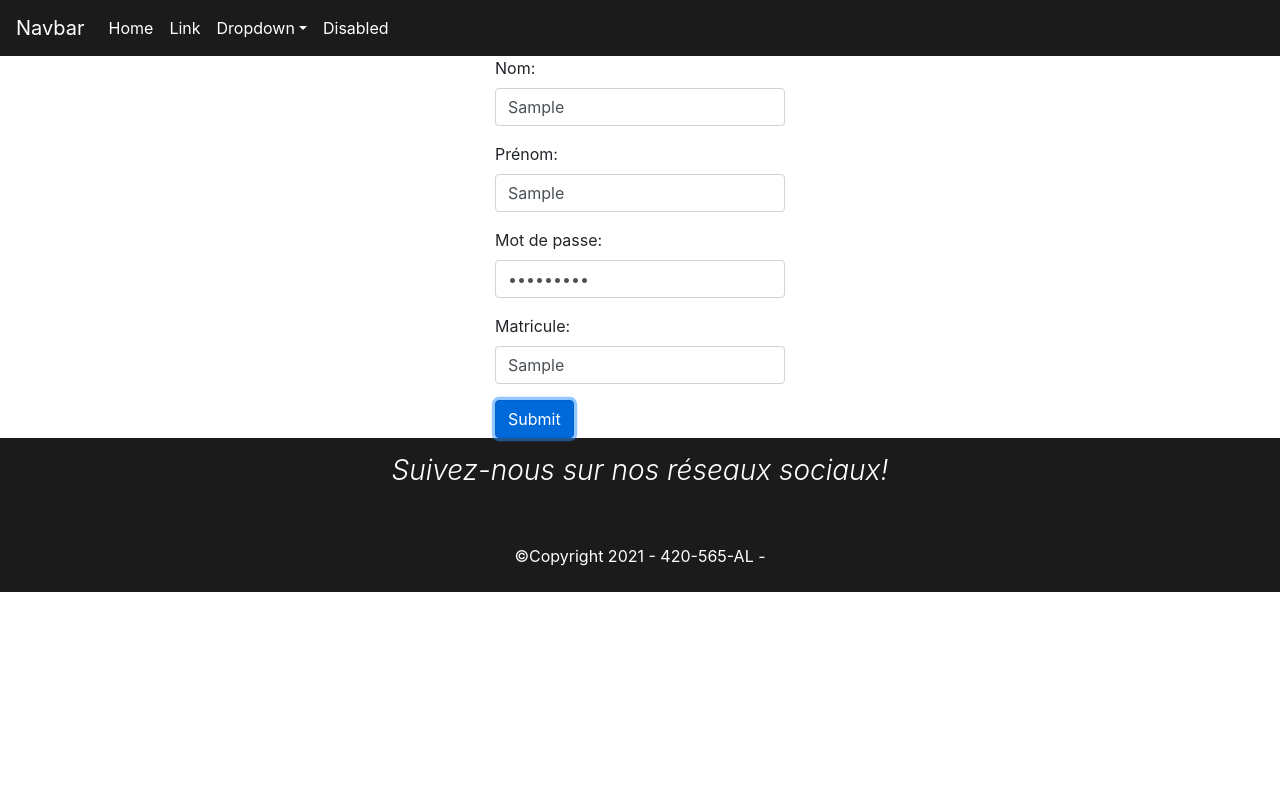
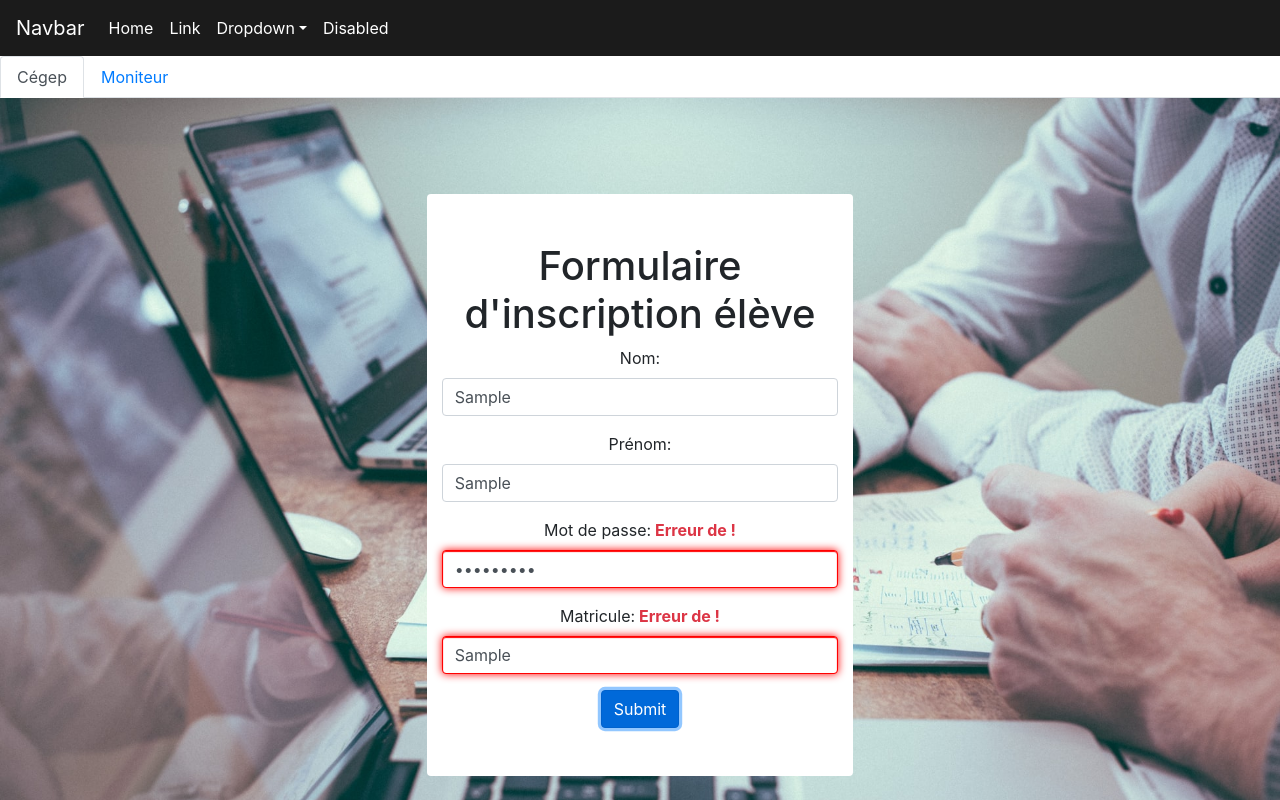
Before and after one commit to NicolasH-L/420-565-A21_ProjetIntegre_Equipe2, a React (Create React App) app in the folder Projet_Integre_Equipe2/src/main/resources/projet_integre_equipe2/: page / in a window 1280 px wide. Both pictures are taken after typing "Sample", "Sample", "Sample123", "Sample" into the empty fields and a click on the button "Submit". Shown: the top 800 px of the page. Built offline with nearby package versions, Linux system fonts and the light colour scheme; no server answers.

Commit message:
Affichage des deux formulaires(moniteur et eleve) dans la page d'inscription, Adaptation du code dans StudentRegistration

```diff
--- a/Projet_Integre_Equipe2/src/main/resources/projet_integre_equipe2/package.json
+++ b/Projet_Integre_Equipe2/src/main/resources/projet_integre_equipe2/package.json
@@ -7,7 +7,9 @@
     "@testing-library/react": "^11.2.7",
     "@testing-library/user-event": "^12.8.3",
     "bootstrap": "^4.6.0",
+    "jquery": "^3.6.0",
     "json-server": "^0.16.3",
+    "popper.js": "^1.16.1",
     "react": "^17.0.2",
     "react-bootstrap": "^1.6.3",
     "react-dom": "^17.0.2",
--- a/Projet_Integre_Equipe2/src/main/resources/projet_integre_equipe2/src/App.js
+++ b/Projet_Integre_Equipe2/src/main/resources/projet_integre_equipe2/src/App.js
@@ -22,12 +22,26 @@ function App() {
   //  setStudents([...student, data])
   }
 
-
-
   return (
     <div>
       <NavbarHead/>
-      <StudentRegistration onAdd={addStudent}/>
+      <div>
+        <ul class="nav nav-tabs" id="myTab" role="tablist">
+          <li class="nav-item" role="presentation">
+            <a class="nav-link active" id="cegep-tab" data-toggle="tab" href="#cegep" role="tab" aria-controls="cegep" aria-selected="true">Cégep</a>
+          </li>
+          <li class="nav-item" role="presentation">
+            <a class="nav-link" id="monitor-tab" data-toggle="tab" href="#monitor" role="tab" aria-controls="monitor" aria-selected="false">Moniteur</a>
+          </li>
+        </ul>
+        <div class="tab-content" id="myTabContent">
+          <div class="tab-pane fade show active" id="cegep" role="tabpanel" aria-labelledby="cegep-tab"><StudentRegistration onAdd={addStudent}/></div>
+          <div class="tab-pane fade" id="monitor" role="tabpanel" aria-labelledby="monitor-tab"><MonitorRegistration/></div>
+        </div>
+      </div>
+
+
+
       <Footer/>
     </div>
   );
--- a/Projet_Integre_Equipe2/src/main/resources/projet_integre_equipe2/src/components/StudentRegistration.js
+++ b/Projet_Integre_Equipe2/src/main/resources/projet_integre_equipe2/src/components/StudentRegistration.js
@@ -1,37 +1,83 @@
+import _ from 'lodash';
 import React from 'react'
-import {useState} from 'react'
+import { useState } from 'react'
+import work from '../images/background-01.jpg'
 
 const StudentRegistration = ({onAdd}) => {
     const [student, setStudent] = useState({lastName:"", firstName:"", password:"", matricule:""});
 
     const onSubmit = (e) => {
         e.preventDefault()
-
-        if (!student.lastName || !student.firstName || !student.password || !student.matricule){
+        if (!_.isEmpty(error.lastName) || !_.isEmpty(error.firstName) || !_.isEmpty(error.password)|| !_.isEmpty(error.matricule) ||
+            _.isEmpty(student.lastName) || _.isEmpty(student.firstName) || _.isEmpty(student.password )|| _.isEmpty(student.matricule)){
+            console.log(student)
             alert("Veuillez remplir tous les champs!")
             return
+        } else {
+            console.log(student)
         }
         onAdd({student})
     }
 
+    const [error, setError] = useState({
+        lastName: "", firstName: "",
+        password: "", matricule: ""
+    });
+
+    const validateInput = (e) => {
+        let pattern;
+        let inputError;
+        let patternName = /^([a-zA-ZéÉèÈïÏêÊ])(([a-zA-ZéÉèÈïÏêÊ]*|\-)[a-zA-ZéÉèÈïÏêÊ])*[a-zA-ZéÉèÈïÏêÊ]*$/;
+        let patternPassword = /^(?=.*[0-9])(?=.*[!@#$%^&*])[a-zA-Z0-9!@#$%^&*]{6,16}$/;
+        let patternMatricule = /^[0-9]{7}$/;
+
+         if (e.target.id === "lastName" || e.target.id === "firstName") {
+            pattern = new RegExp(patternName);
+        } else  if (e.target.id === "password") {
+            pattern = new RegExp(patternPassword)
+        } else  if (e.target.id === "matricule") {
+            pattern = new RegExp(patternMatricule)
+        }
+
+        if (pattern === undefined)
+            return;
+
+        if (!pattern.test(e.target.value) || e.target.value === "") {
+            e.target.style.borderColor = "red";
+            e.target.style.boxShadow = "0 1px 1px red inset, 0 0 8px red";
+            inputError = <strong className="text-danger"> Erreur de {e.target.name}!</strong>;
+        } else {
+            e.target.style.borderColor = "#ced4da";
+            e.target.style.boxShadow = "none"
+            inputError = ""
+            setStudent({ ...student, [e.target.id]: e.target.value })
+        }
+        setError({ ...error, [e.target.id]: inputError })
+    }
+
     return (
-        <div className="container w-25">
-            <form onSubmit={onSubmit}>
+        <div className="py-5" style={{ backgroundImage: `url(${work})`, backgroundRepeat: 'no-repeat', backgroundSize: 'cover' }}>
+            <form className="my-5 py-5 text-center col-sm-12 col-md-9 col-lg-6 col-xl-4 container-fluid bg-white rounded" onSubmit={onSubmit}>
+                <h1 className="text-center">Formulaire d'inscription élève</h1>
                 <div className="form-group">
                     <label htmlFor="lastName">Nom: </label>
-                    <input type="text" className="form-control" id="lastName"  onChange={(e) => setStudent({...student, lastName: e.target.value})}/>
+                    {error.lastName !== "" ? error.lastName : ""}
+                    <input type="text" className="form-control" id="lastName" onChange={validateInput} />
                 </div>
                 <div className="form-group">
                     <label htmlFor="firstName">Prénom: </label>
-                    <input type="firstName" className="form-control" id="firstName"  onChange={(e) => setStudent({...student, firstName: e.target.value})}/>
+                    {error.firstName !== "" ? error.firstName : ""}
+                    <input type="firstName" className="form-control" id="firstName" onChange={validateInput} />
                 </div>
                 <div className="form-group">
                     <label htmlFor="password">Mot de passe: </label>
-                    <input type="password" className="form-control" id="password"  onChange={(e) => setStudent({...student, password: e.target.value})}/>
+                    {error.password !== "" ? error.password : ""}
+                    <input type="password" className="form-control" id="password" onChange={validateInput} />
                 </div>
                 <div className="form-group">
                     <label htmlFor="matricule">Matricule: </label>
-                    <input type="text" className="form-control" id="matricule"  onChange={(e) => setStudent({...student, matricule: e.target.value})}/>
+                    {error.matricule !== "" ? error.matricule : ""}
+                    <input type="text" className="form-control" id="matricule" onChange={validateInput} />
                 </div>
                 <button type="submit" className="btn btn-primary">Submit</button>
             </form>
--- a/Projet_Integre_Equipe2/src/main/resources/projet_integre_equipe2/src/index.js
+++ b/Projet_Integre_Equipe2/src/main/resources/projet_integre_equipe2/src/index.js
@@ -4,6 +4,9 @@ import './index.css';
 import App from './App';
 import reportWebVitals from './reportWebVitals';
 import '../node_modules/bootstrap/dist/css/bootstrap.css'
+import '../node_modules/bootstrap/dist/js/bootstrap'
+import '../node_modules/jquery/dist/jquery.js'
+
 
 ReactDOM.render(
   <React.StrictMode>
```
Also changed, not shown: 1 other file (tests, documents, lock files or other folders).
